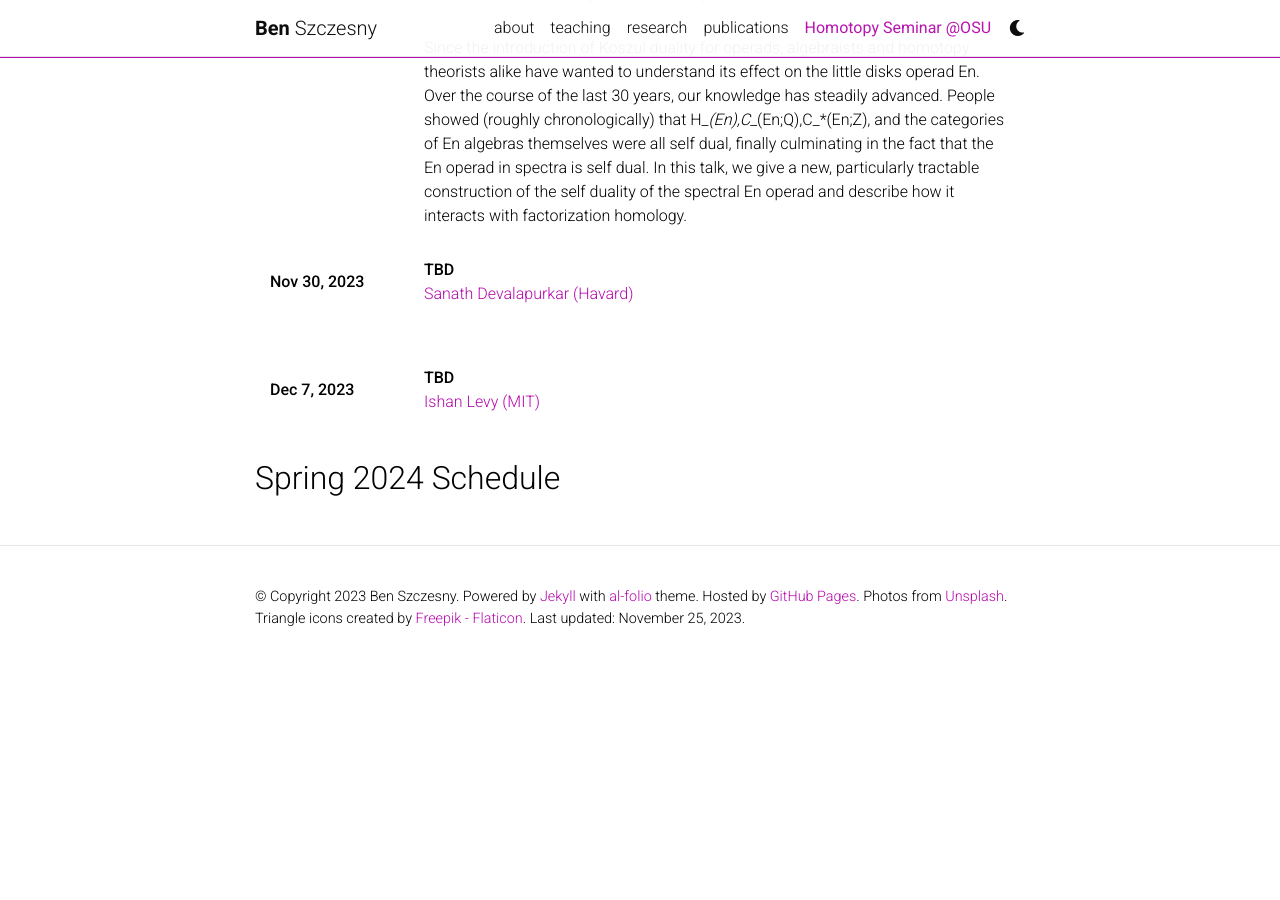
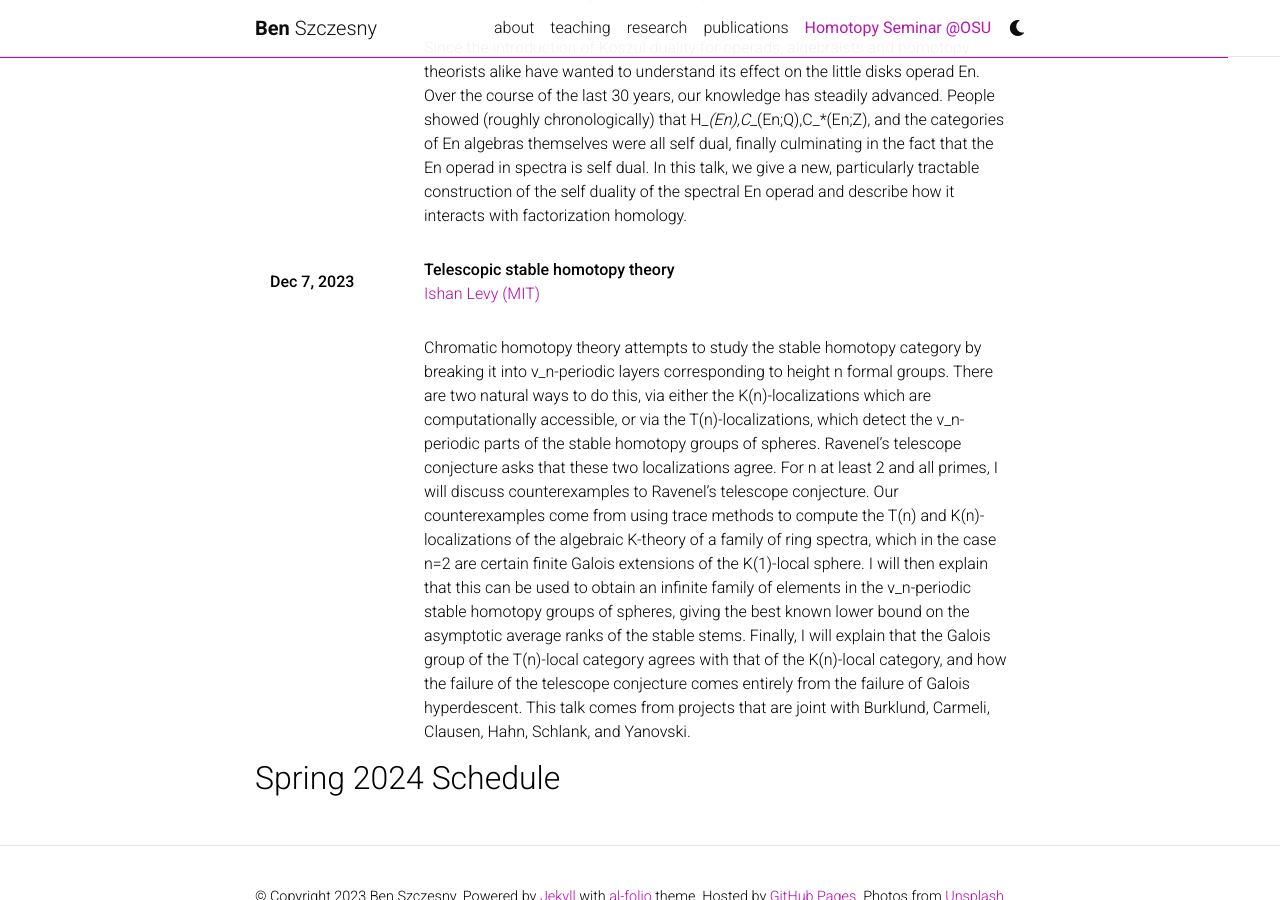
Before and after one commit to BenSzczesny/BenSzczesny.github.io, a Jekyll site: the page built from _pages/homotopyseminar.md, in a window 1280 px wide and 900 px high, scrolled down 1616 px. Built offline with Jekyll 4.4.1, drawn with Linux system fonts in a browser that asks for light colours; comment, search, counter and statistics services are not loaded; a style sheet for code colours, icons or effects is not loaded; before the commit the page ends 2286 px from its top, so only the background shows below that.

Commit message:
levy talk details

```diff
--- a/_pages/homotopyseminar.md
+++ b/_pages/homotopyseminar.md
@@ -72,28 +72,15 @@ Since the introduction of Koszul duality for operads, algebraists and homotopy t
 </td>
 </tr>
 
-
 <tr>
-<td markdown="span">**Nov 30, 2023**</td>
+<td markdown="span">**Dec 7, 2023**</td>
 <td markdown="span">
-**TBD** <br> [Sanath Devalapurkar (Havard)](https://sanathdevalapurkar.github.io/) </td>
+**Telescopic stable homotopy theory** <br> [Ishan Levy (MIT)](https://ishanina.github.io/) </td>
 </tr>
 <tr>
 <td></td>
 <td markdown="span">
-<!-- Abstract Here-->
-</td>
-</tr>
-
-<tr>
-<td markdown="span">**Dec 7, 2023**</td>
-<td markdown="span">
-**TBD** <br> [Ishan Levy (MIT)](https://ishanina.github.io/) </td>
-</tr>
-<tr>
-<td></td>
-<td markdown="span">
-<!-- Abstract Here-->
+Chromatic homotopy theory attempts to study the stable homotopy category by breaking it into v_n-periodic layers corresponding to height n formal groups. There are two natural ways to do this, via either the K(n)-localizations which are computationally accessible, or via the T(n)-localizations, which detect the v_n-periodic parts of the stable homotopy groups of spheres. Ravenel's telescope conjecture asks that these two localizations agree. For n at least 2 and all primes, I will discuss counterexamples to Ravenel’s telescope conjecture. Our counterexamples come from using trace methods to compute the T(n) and K(n)-localizations of the algebraic K-theory of a family of ring spectra, which in the case n=2 are certain finite Galois extensions of the K(1)-local sphere. I will then explain that this can be used to obtain an infinite family of elements in the v_n-periodic stable homotopy groups of spheres, giving the best known lower bound on the asymptotic average ranks of the stable stems. Finally, I will explain that the Galois group of the T(n)-local category agrees with that of the K(n)-local category, and how the failure of the telescope conjecture comes entirely from the failure of Galois hyperdescent. This talk comes from projects that are joint with Burklund, Carmeli, Clausen, Hahn, Schlank, and Yanovski.
 </td>
 </tr>
 
```
